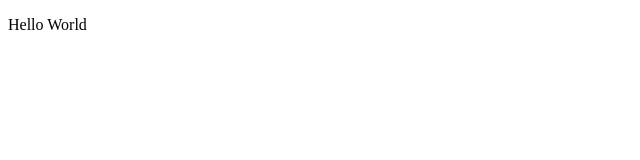
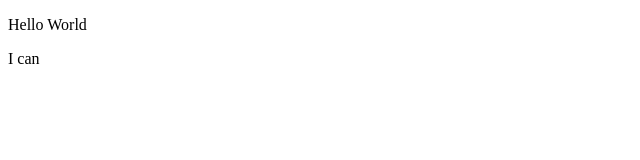
Before and after one commit to WhiteWolf1024/test, a plain HTML site: page index.html in a window 1280 px wide. Shown: the full height of the page, 0-640 px from the left. Drawn offline with Linux system fonts and the light colour scheme.

Commit message:
fix: add_text

```diff
--- a/index.html
+++ b/index.html
@@ -7,5 +7,6 @@
 </head>
 <body>
     <p>Hello World</p>
+    <p>I can</p>
 </body>
 </html>
```
